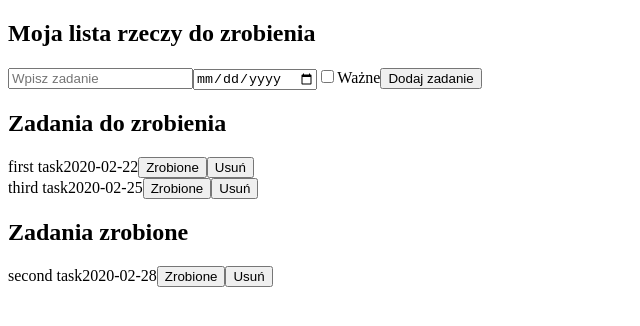
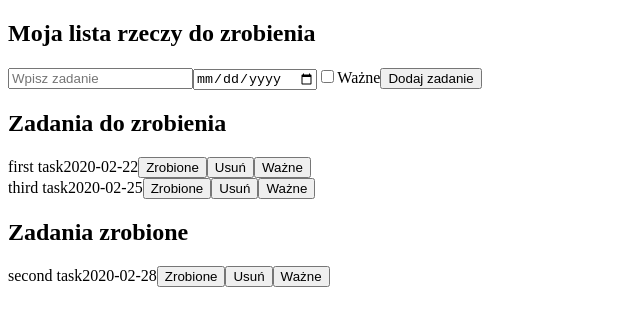
Before and after one commit to unpolaco/Personal-Organizer-App-, a React (Create React App) app: page / in a window 1280 px wide. Shown: the top 326 px of the page, without its empty margins (0-640 px from the left). Built offline with nearby package versions, Linux system fonts and the light colour scheme.

Commit message:
Add priority toggle button to task

```diff
--- a/src/App.js
+++ b/src/App.js
@@ -47,6 +47,14 @@ class App extends Component {
       tasks,
     })
    }
+   priorityTask = (id) => {
+    const tasks = [...this.state.tasks];
+    tasks[id].priority = !tasks[id].priority;
+    this.setState({
+      tasks,
+   })
+  }
+
    addNewTask = (newTask) => {
     const tasks = [...this.state.tasks]
     tasks.unshift(newTask)
@@ -65,6 +73,7 @@ class App extends Component {
           tasks={tasks}
           handleDeleteTask={this.deleteTask}
           handleDoneTask={this.doneTask}
+          handlePriorityTask={this.priorityTask}
           />
       </>
   )}
--- a/src/components/Task.js
+++ b/src/components/Task.js
@@ -2,7 +2,7 @@ import React from 'react'
 
 function Task(props) {
   const {name, finishDate, createDate, id} = props.tasks;
-  const {handleDoneTask, handleDeleteTask} = props;
+  const {handleDoneTask, handleDeleteTask, handlePriorityTask} = props;
   return (
       <div>
       {name}
@@ -10,6 +10,7 @@ function Task(props) {
       {createDate}
       <button onClick={() => handleDoneTask(id)}>Zrobione</button>
       <button onClick={() => handleDeleteTask(id)}>Usuń</button>
+      <button onClick={() => handlePriorityTask(id)}>Ważne</button>
       </div>
 
   )
--- a/src/components/TaskList.js
+++ b/src/components/TaskList.js
@@ -2,18 +2,20 @@ import React from 'react'
 import Task from './Task'
 
 function TaskList(props) {
-  const {tasks, handleDeleteTask, handleDoneTask} = props;
+  const {tasks, handlePriorityTask, handleDeleteTask, handleDoneTask} = props;
 
   const activeList = tasks.filter(task => !task.done);
   const activeTasks = activeList.map(task => <Task
                 handleDeleteTask={handleDeleteTask}
                 handleDoneTask={handleDoneTask}
+                handlePriorityTask={handlePriorityTask}
                 key={task.id}
                 tasks={task}/>)
   const doneList = tasks.filter(task => task.done);
   const doneTasks = doneList.map(task => <Task
                 handleDeleteTask={handleDeleteTask}
                 handleDoneTask={handleDoneTask}
+                handlePriorityTask={handlePriorityTask}
                 key={task.id}
                 tasks={task}/>)
   return (
```
